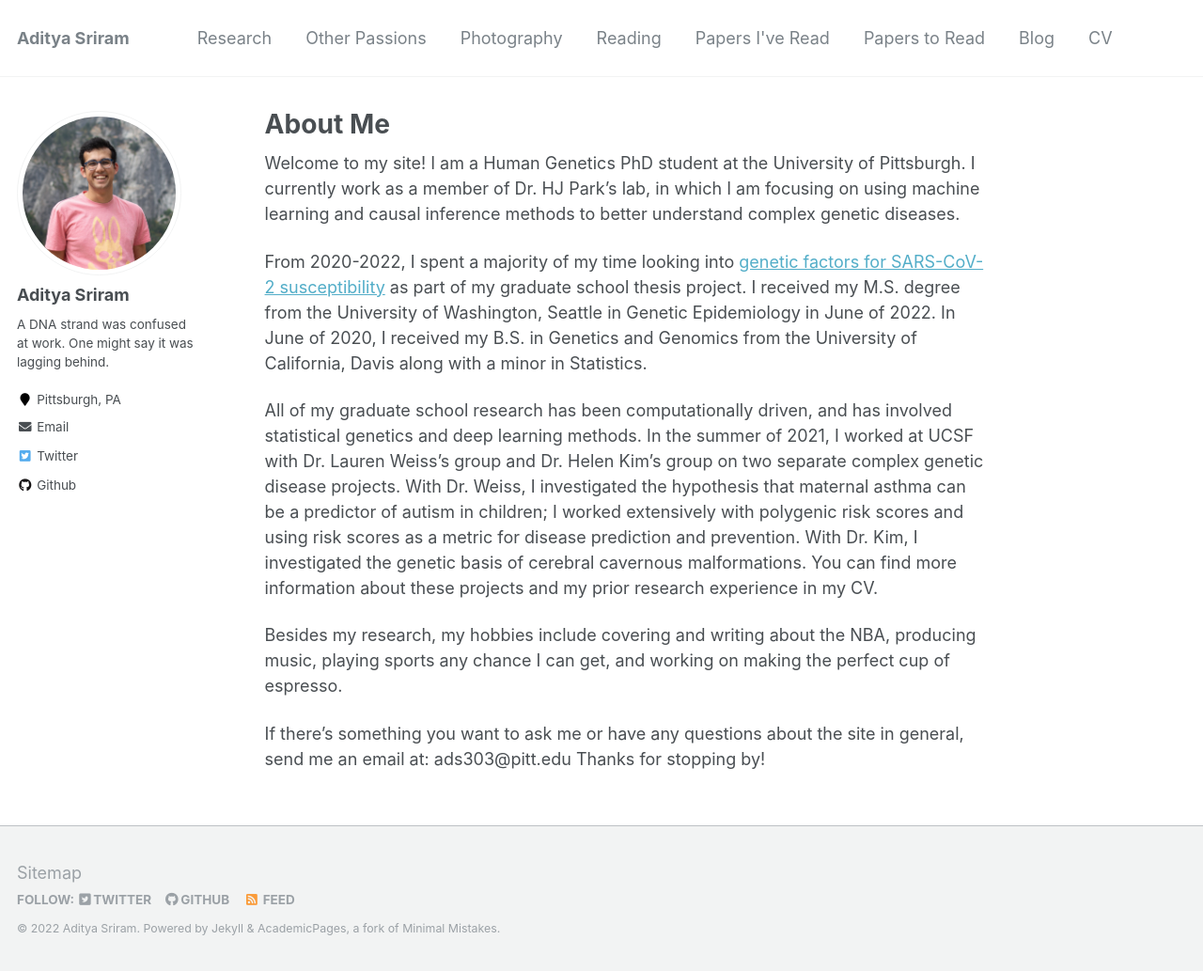
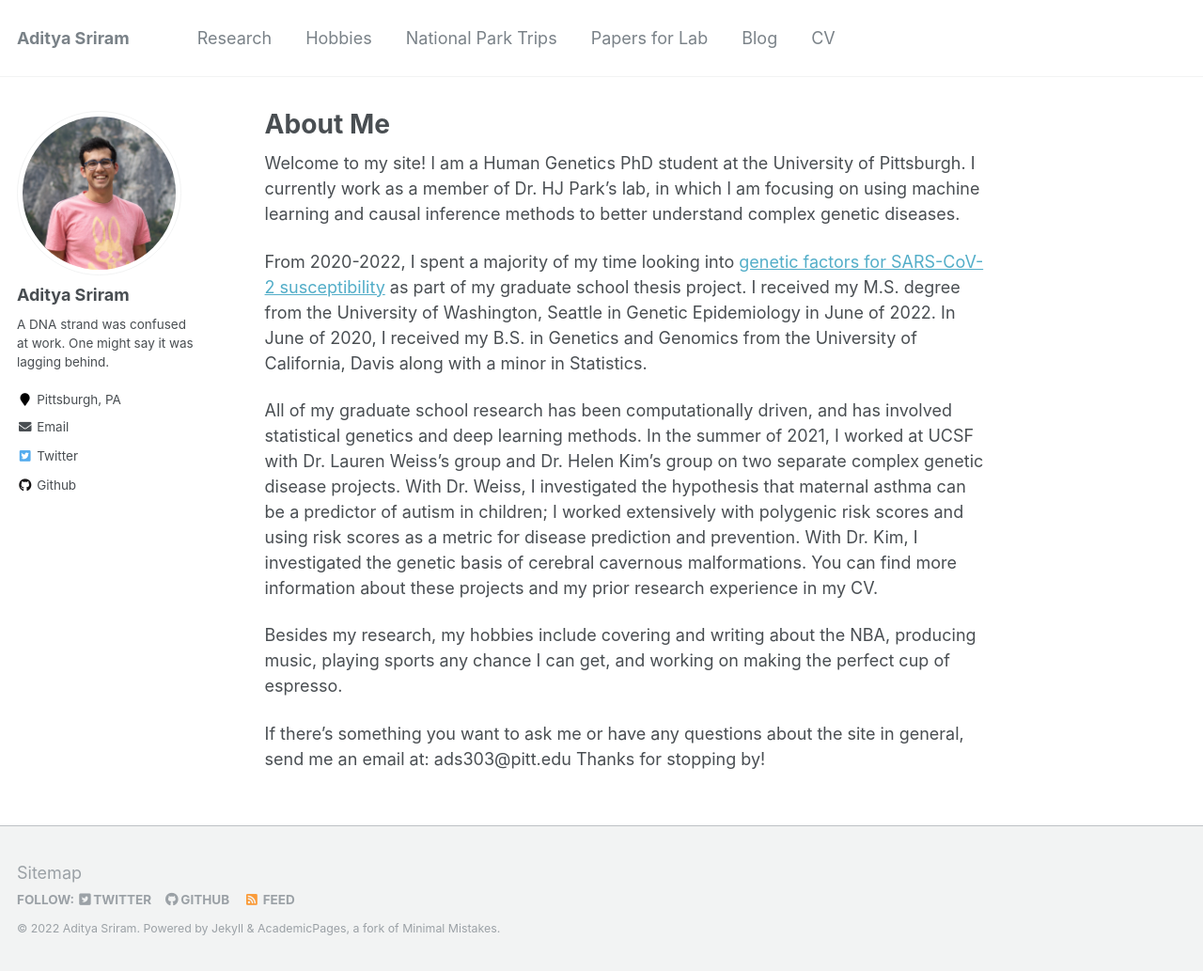
Before and after one commit to ads303/ads303.github.io, a Jekyll site: the page built from _pages/about.md, in a window 1280 px wide and 1033 px high. Shown: the whole window at 94% size. Built offline with Jekyll 4.4.1, drawn with Linux system fonts in a browser that asks for light colours.

Commit message:
Update navigation.yml

```diff
--- a/_data/navigation.yml
+++ b/_data/navigation.yml
@@ -1,22 +1,16 @@
 # main links links
 main:
   - title: "Research"
-    url: /research/
+    url: /whyresearch/
 
-  - title: "Other Passions"
-    url: /passions/
+  - title: "Hobbies"
+    url: /hobbies/
 
-  - title: "Photography"
-    url: /pictures/
+  - title: "National Park Trips"
+    url: /natlparks/
 
-  - title: "Reading"
-    url: /reading/
-
-  - title: "Papers I've Read"
+  - title: "Papers for Lab"
     url: /papers/
-
-  - title: "Papers to Read"
-    url: /paperstoread/
 
   - title: "Blog"
     url: /year-archive/
```
